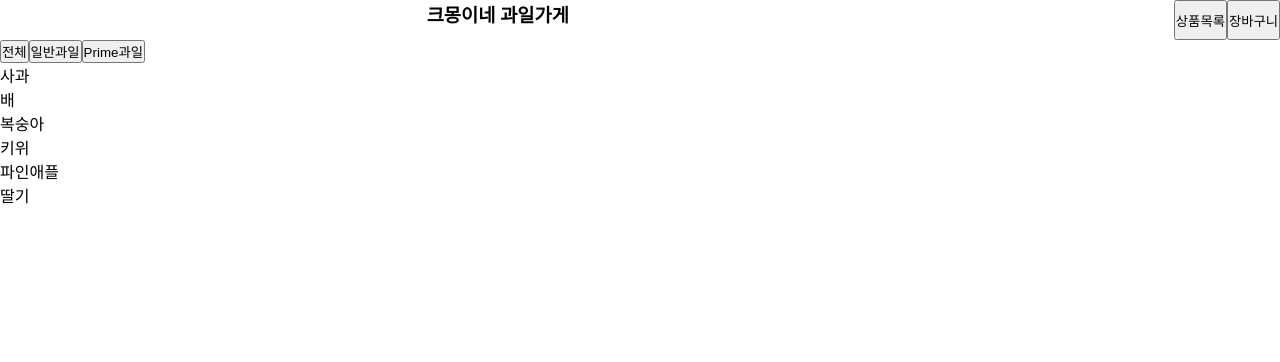
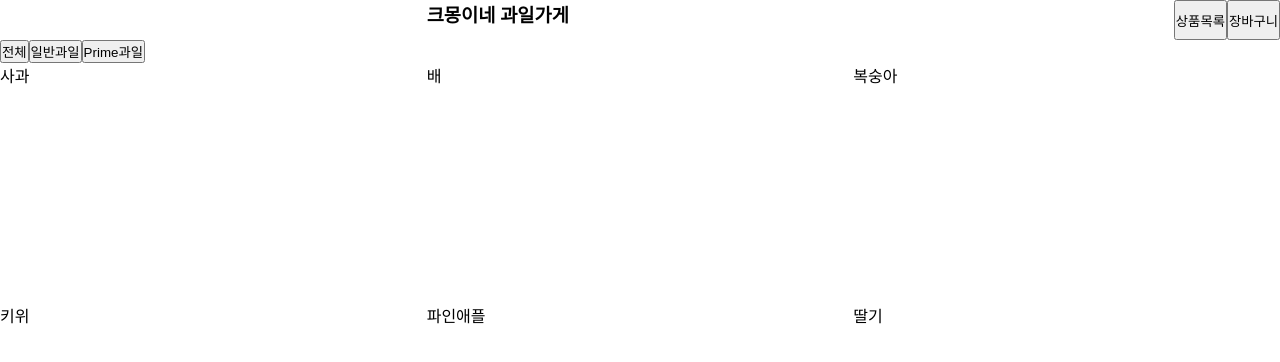
Before and after one commit to dongwook00/my-fruit-shop, a React (Create React App) app: page / in a window 1280 px wide. Shown: the top 362 px of the page. Built offline with nearby package versions, Linux system fonts and the light colour scheme.

Commit message:
edit styles of fruits list

```diff
--- a/src/App.tsx
+++ b/src/App.tsx
@@ -2,7 +2,7 @@ import React from 'react';
 import { Header } from './components/Header';
 import { StyledMain } from './App.styles';
 import { TopFilter } from './components/TopFilter';
-import { Fruits } from './components/FruitList';
+import { FruitsList } from './components/FruitList';
 
 const App: React.FC = () => {
   return (
@@ -10,7 +10,7 @@ const App: React.FC = () => {
       <Header />
       <StyledMain>
         <TopFilter />
-        <Fruits />
+        <FruitsList />
       </StyledMain>
     </>
   );
--- a/src/components/FruitList/Fruits.styles.ts
+++ /dev/null
@@ -1,3 +0,0 @@
-import styled from 'styled-components';
-
-export const StyledFruits = styled.section``;
--- /dev/null
+++ b/src/components/FruitList/FruitsList.styles.ts
@@ -0,0 +1,7 @@
+import styled from 'styled-components';
+
+export const StyledFruits = styled.section`
+  display: grid;
+  grid-auto-rows: 24rem;
+  grid-template-columns: repeat(3, 1fr);
+`;
--- a/src/components/FruitList/Fruits.tsx
+++ b/src/components/FruitList/FruitsList.tsx
@@ -1,4 +1,4 @@
-import { StyledFruits } from './Fruits.styles';
+import { StyledFruits } from './FruitsList.styles';
 
 const Fruits: React.FC = () => {
   return (
--- a/src/components/FruitList/index.ts
+++ b/src/components/FruitList/index.ts
@@ -1,3 +1,3 @@
-import Fruits from './Fruits';
+import FruitsList from './FruitsList';
 
-export { Fruits };
+export { FruitsList };
```
